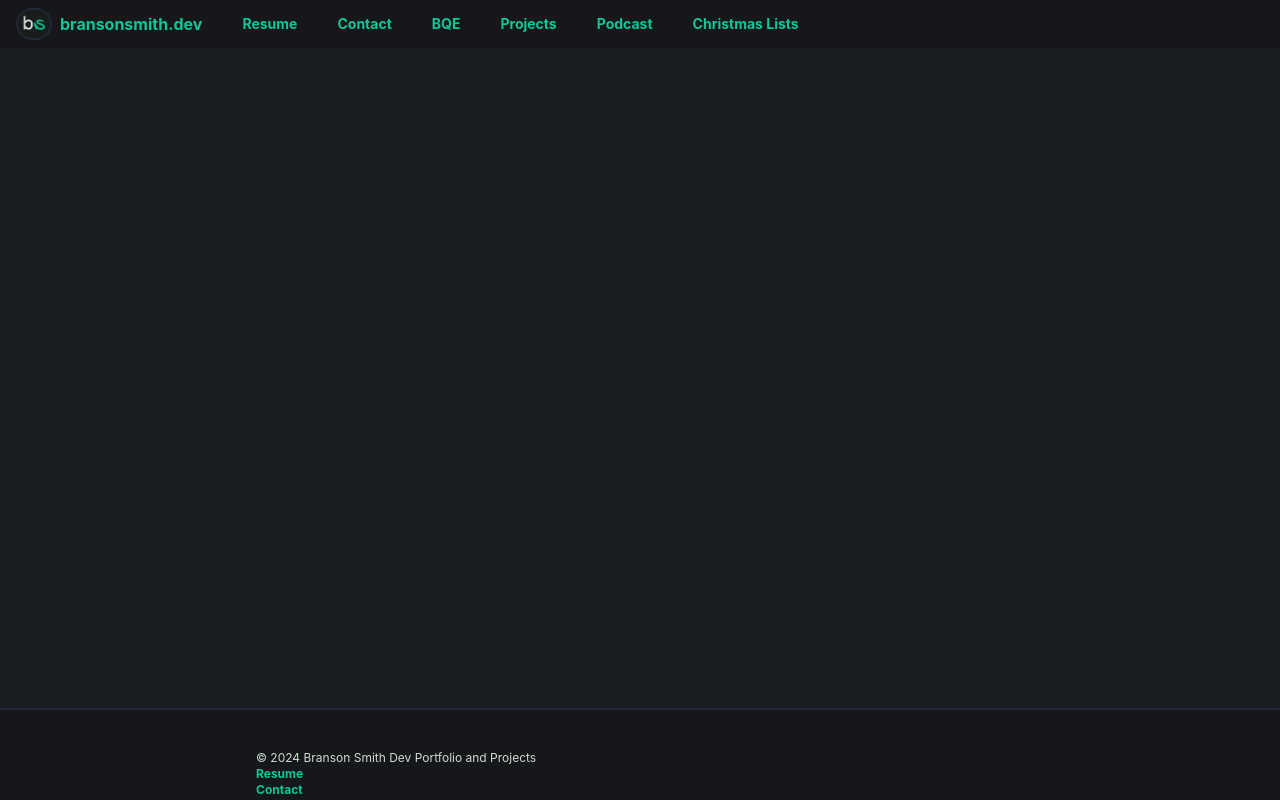
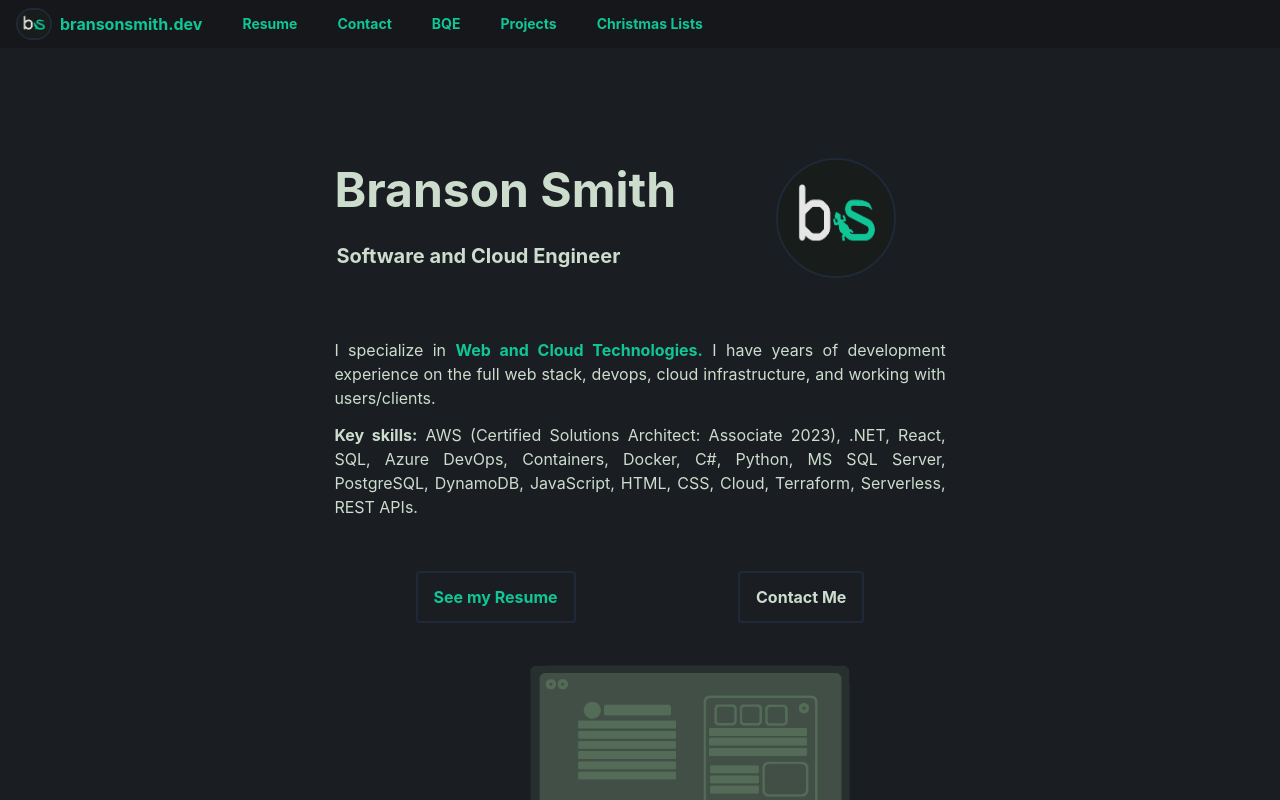
Before and after one commit to bransonsmith/bransonsmith-ui, a React (Vite) app: page / in a window 1280 px wide. Shown: the top 800 px of the page. Built offline with nearby package versions, Linux system fonts and the light colour scheme.

Commit message:
add routes

```diff
--- a/src/App.jsx
+++ b/src/App.jsx
@@ -42,7 +42,7 @@ export default function App() {
     { target: '/privacy', label: 'Privacy Policy', element: <PrivacyPage />, showInHeader: false, showInFooter: true },
     { target: '/terms', label: 'Terms of Service', element: <TermsPage />, showInHeader: false, showInFooter: true },
     { target: '/home', label: 'Home', element: <HomePage />, showInHeader: false, showInFooter: false },
-    { target: '/podcast', label: 'Podcast', element: <PodcastPage />, showInHeader: true, showInFooter: true },
+    { target: '/podcast', label: 'Podcast', element: <PodcastPage />, showInHeader: false, showInFooter: false },
     // { target: '/santa', label: 'Secret Santa', element: <SecretSantaPage />, showInHeader: false, showInFooter: false },
     { target: '/santa', label: 'Christmas Lists', element: <GiftList2024 />, showInHeader: true, showInFooter: true },
     { target: '/quests', label: 'Quests', element: <DndQuests />, showInHeader: false, showInFooter: false },
@@ -76,11 +76,11 @@ export default function App() {
       <div className='app-body min-h-[80vh]'>
         <Router>
           <Routes>
-            {/* <Route path="/login-api" element={<TokenExchangePage />} />
+            {/* <Route path="/login-api" element={<TokenExchangePage />} /> */}
             {pages.map((page) => {
               return <Route key={page.target} path={page.target} element={<DefaultPageLayout>{page.element}</DefaultPageLayout>} />
             })}
-            <Route path={'/budget'} element={<BudgetPage />}></Route> */}
+            {/* <Route path={'/budget'} element={<BudgetPage />}></Route> */}
             <Route path={'/santa/:name'} element={<SecretSantaForm />}></Route>
           </Routes>
         </Router>
```
